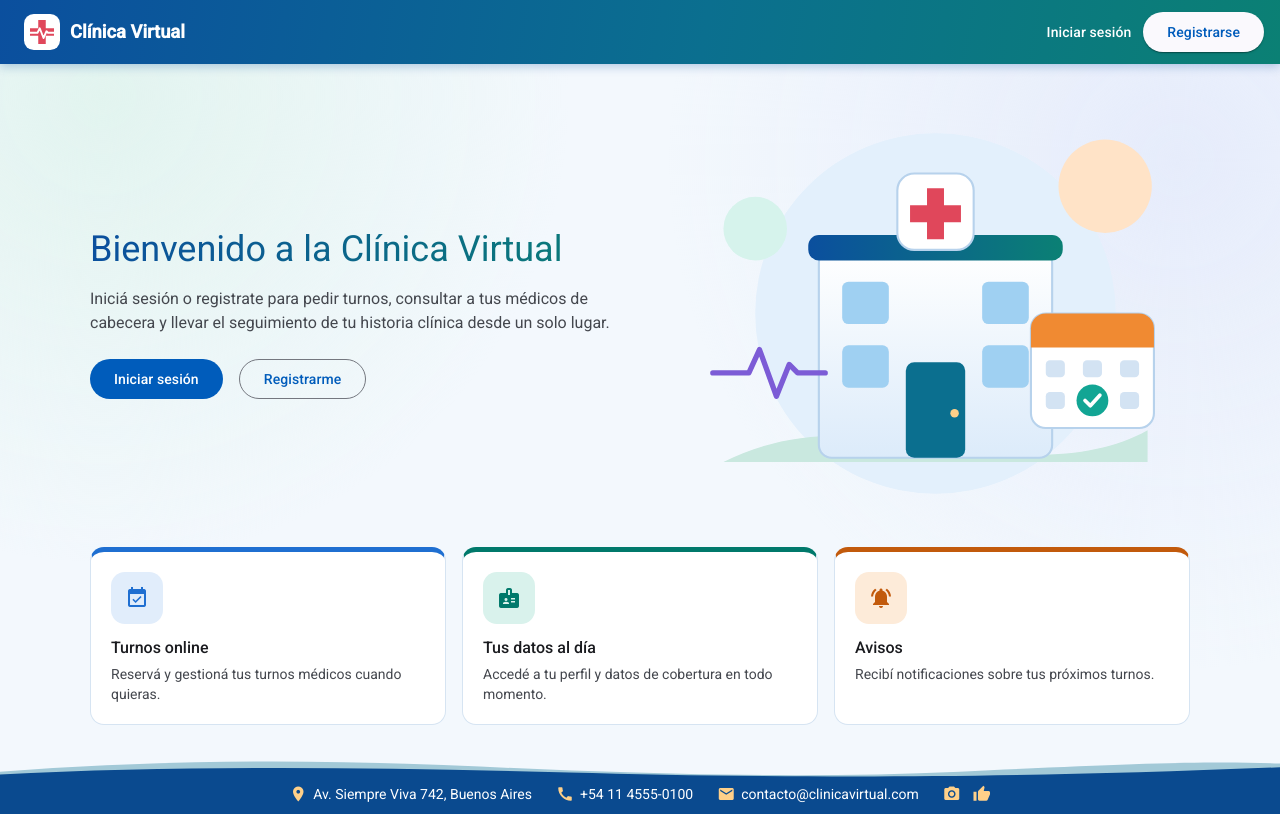
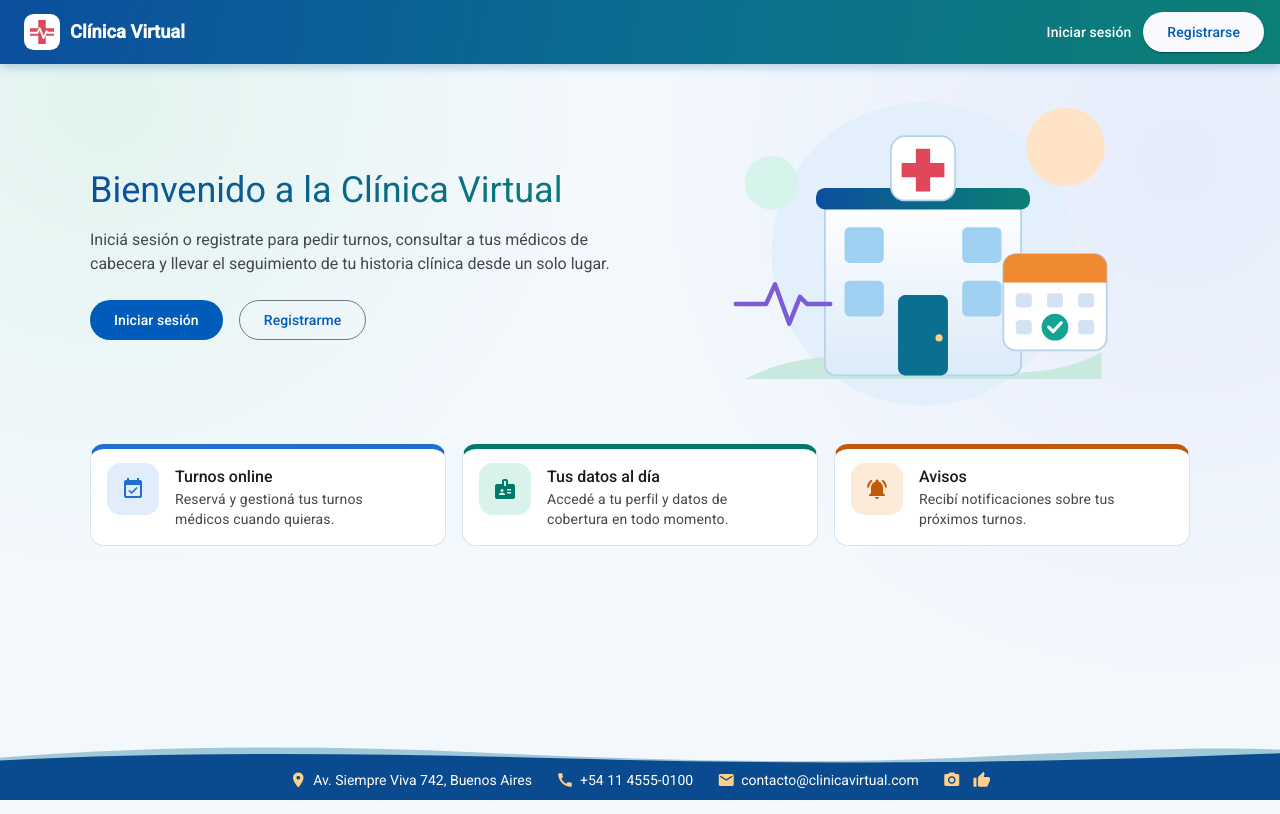
Before and after one commit to Yuima98/SdG-Turnos-Medicos-frontend-Canello-DiPasquale, an Angular app: page / in a window 1280 px wide. Built offline with nearby package versions, Linux system fonts and the light colour scheme.

Commit message:
Tarjetas de inicio con mat-card y estados de turno con mat-chip
Incluye las grillas del inicio adaptadas a pantallas chicas y el resto de la compactación en home.scss y styles.scss.

```diff
--- a/src/app/features/home/home.html
+++ b/src/app/features/home/home.html
@@ -7,7 +7,8 @@
 
     <div class="accesos">
       @for (acceso of accesos(); track acceso.ruta) {
-        <a class="acceso" [routerLink]="acceso.ruta" [class]="'tono-' + acceso.tono">
+        <mat-card appearance="outlined" class="acceso" [class]="'tono-' + acceso.tono">
+          <a class="acceso-enlace" [routerLink]="acceso.ruta">
             <span class="acceso-icono"><mat-icon aria-hidden="true">{{ acceso.icono }}</mat-icon></span>
             <span class="acceso-texto">
               <strong>{{ acceso.etiqueta }}</strong>
@@ -15,6 +16,7 @@
             </span>
             <mat-icon class="acceso-flecha" aria-hidden="true">arrow_forward</mat-icon>
           </a>
+        </mat-card>
       }
     </div>
   </section>
@@ -36,20 +38,26 @@
   </section>
 
   <section class="beneficios">
-    <article class="beneficio tono-azul">
-      <span class="acceso-icono"><mat-icon aria-hidden="true">event_available</mat-icon></span>
-      <h2>Turnos online</h2>
-      <p>Reservá y gestioná tus turnos médicos cuando quieras.</p>
-    </article>
-    <article class="beneficio tono-verde">
-      <span class="acceso-icono"><mat-icon aria-hidden="true">badge</mat-icon></span>
-      <h2>Tus datos al día</h2>
-      <p>Accedé a tu perfil y datos de cobertura en todo momento.</p>
-    </article>
-    <article class="beneficio tono-naranja">
-      <span class="acceso-icono"><mat-icon aria-hidden="true">notifications_active</mat-icon></span>
-      <h2>Avisos</h2>
-      <p>Recibí notificaciones sobre tus próximos turnos.</p>
-    </article>
+    <mat-card appearance="outlined" class="beneficio tono-azul">
+      <mat-card-header>
+        <span mat-card-avatar class="acceso-icono"><mat-icon aria-hidden="true">event_available</mat-icon></span>
+        <h2 mat-card-title>Turnos online</h2>
+        <p mat-card-subtitle>Reservá y gestioná tus turnos médicos cuando quieras.</p>
+      </mat-card-header>
+    </mat-card>
+    <mat-card appearance="outlined" class="beneficio tono-verde">
+      <mat-card-header>
+        <span mat-card-avatar class="acceso-icono"><mat-icon aria-hidden="true">badge</mat-icon></span>
+        <h2 mat-card-title>Tus datos al día</h2>
+        <p mat-card-subtitle>Accedé a tu perfil y datos de cobertura en todo momento.</p>
+      </mat-card-header>
+    </mat-card>
+    <mat-card appearance="outlined" class="beneficio tono-naranja">
+      <mat-card-header>
+        <span mat-card-avatar class="acceso-icono"><mat-icon aria-hidden="true">notifications_active</mat-icon></span>
+        <h2 mat-card-title>Avisos</h2>
+        <p mat-card-subtitle>Recibí notificaciones sobre tus próximos turnos.</p>
+      </mat-card-header>
+    </mat-card>
   </section>
 }
--- a/src/app/features/home/home.scss
+++ b/src/app/features/home/home.scss
@@ -15,30 +15,34 @@
 
 .accesos {
   display: grid;
-  grid-template-columns: repeat(auto-fill, minmax(320px, 1fr));
+  grid-template-columns: repeat(auto-fill, minmax(min(100%, 320px), 1fr));
   gap: 16px;
 }
 
 .acceso {
-  display: flex;
-  align-items: center;
-  gap: 16px;
-  padding: 20px;
-  border: 1px solid var(--borde-suave);
+  --mat-card-outlined-outline-color: var(--borde-suave);
+  --mat-card-outlined-container-shape: 14px;
+
   border-left: 5px solid var(--tono);
-  border-radius: 14px;
-  background: #ffffff;
-  color: inherit;
-  text-decoration: none;
   transition:
     transform 0.15s ease,
     box-shadow 0.15s ease;
 
   &:hover,
-  &:focus-visible {
+  &:focus-within {
     transform: translateY(-2px);
     box-shadow: 0 8px 20px rgb(11 79 158 / 14%);
   }
+}
+
+.acceso-enlace {
+  display: flex;
+  align-items: center;
+  gap: 16px;
+  padding: 20px;
+  border-radius: inherit;
+  color: inherit;
+  text-decoration: none;
 }
 
 .acceso-icono {
@@ -74,12 +78,12 @@
 
 .heroe {
   display: grid;
-  grid-template-columns: 1.1fr 1fr;
+  grid-template-columns: repeat(auto-fit, minmax(min(100%, 340px), 1fr));
   align-items: center;
   gap: 32px;
   max-width: 1100px;
   margin: 0 auto;
-  padding: 48px 24px 24px;
+  padding: 20px 24px 12px;
 
   h1 {
     margin: 0 0 16px;
@@ -97,7 +101,8 @@
 
   img {
     width: 100%;
-    height: auto;
+    max-height: min(44vh, 340px);
+    object-fit: contain;
   }
 }
 
@@ -109,27 +114,36 @@
 
 .beneficios {
   display: grid;
-  grid-template-columns: repeat(3, 1fr);
+  grid-template-columns: repeat(auto-fit, minmax(min(100%, 260px), 1fr));
   gap: 16px;
   max-width: 1100px;
   margin: 0 auto;
-  padding: 8px 24px 32px;
+  padding: 8px 24px 16px;
 }
 
 .beneficio {
-  padding: 20px;
-  border: 1px solid var(--borde-suave);
+  --mat-card-outlined-outline-color: var(--borde-suave);
+  --mat-card-outlined-container-shape: 14px;
+
   border-top: 5px solid var(--tono);
-  border-radius: 14px;
-  background: #ffffff;
+
+  mat-card-header {
+    align-items: center;
+    padding: 14px 16px;
+  }
+
+  .acceso-icono {
+    margin-right: 0;
+  }
 
   h2 {
-    margin: 12px 0 4px;
+    margin: 0;
     font: var(--mat-sys-title-medium);
   }
 
   p {
     margin: 0;
+    font: var(--mat-sys-body-medium);
     color: var(--mat-sys-on-surface-variant);
   }
 }
--- a/src/app/features/home/home.ts
+++ b/src/app/features/home/home.ts
@@ -1,13 +1,14 @@
 import { Component, computed, inject } from '@angular/core';
 import { RouterLink } from '@angular/router';
 import { MatButtonModule } from '@angular/material/button';
+import { MatCardModule } from '@angular/material/card';
 import { MatIconModule } from '@angular/material/icon';
 import { Auth } from '../../core/services/auth';
 import { MENU_POR_ROL } from '../../shared/menu-por-rol';
 
 @Component({
   selector: 'app-home',
-  imports: [RouterLink, MatButtonModule, MatIconModule],
+  imports: [RouterLink, MatButtonModule, MatCardModule, MatIconModule],
   templateUrl: './home.html',
   styleUrl: './home.scss',
 })
--- a/src/app/features/medico/turnos-programados/turnos-programados.html
+++ b/src/app/features/medico/turnos-programados/turnos-programados.html
@@ -48,7 +48,7 @@
       <ng-container matColumnDef="estado">
         <th mat-header-cell *matHeaderCellDef>Estado</th>
         <td mat-cell *matCellDef="let turno">
-          <span class="estado-turno" [class]="turno.estado">{{ turno.estado }}</span>
+          <mat-chip-set><mat-chip class="estado-turno" [class]="turno.estado" disableRipple>{{ turno.estado }}</mat-chip></mat-chip-set>
         </td>
       </ng-container>
       <ng-container matColumnDef="acciones">
--- a/src/app/features/medico/turnos-programados/turnos-programados.ts
+++ b/src/app/features/medico/turnos-programados/turnos-programados.ts
@@ -1,6 +1,7 @@
 import { DatePipe } from '@angular/common';
 import { Component, inject, signal } from '@angular/core';
 import { MatButtonModule } from '@angular/material/button';
+import { MatChipsModule } from '@angular/material/chips';
 import { MatDatepickerModule } from '@angular/material/datepicker';
 import { MatDialog } from '@angular/material/dialog';
 import { MatFormFieldModule } from '@angular/material/form-field';
@@ -26,6 +27,7 @@ import { AtencionDialogo } from './atencion-dialogo';
     DatePipe,
     EstadoLista,
     MatButtonModule,
+    MatChipsModule,
     MatDatepickerModule,
     MatFormFieldModule,
     MatIconModule,
--- a/src/app/features/paciente/mis-turnos/mis-turnos.html
+++ b/src/app/features/paciente/mis-turnos/mis-turnos.html
@@ -18,7 +18,7 @@
             <mat-panel-title>{{ turno.fecha | date: 'dd/MM/yyyy' }} — {{ turno.hora }}</mat-panel-title>
             <mat-panel-description>
               {{ turno.especialidad }}
-              <span class="estado-turno" [class]="turno.estado">{{ turno.estado }}</span>
+              <mat-chip-set><mat-chip class="estado-turno" [class]="turno.estado" disableRipple>{{ turno.estado }}</mat-chip></mat-chip-set>
             </mat-panel-description>
           </mat-expansion-panel-header>
 
--- a/src/app/features/paciente/mis-turnos/mis-turnos.ts
+++ b/src/app/features/paciente/mis-turnos/mis-turnos.ts
@@ -2,6 +2,7 @@ import { DatePipe } from '@angular/common';
 import { Component, computed, inject } from '@angular/core';
 import { RouterLink } from '@angular/router';
 import { MatButtonModule } from '@angular/material/button';
+import { MatChipsModule } from '@angular/material/chips';
 import { MatExpansionModule } from '@angular/material/expansion';
 import { Turno } from '../../../core/models/turno.model';
 import { Avisos } from '../../../core/services/avisos';
@@ -20,7 +21,7 @@ function momento(turno: Turno): number {
 
 @Component({
   selector: 'app-mis-turnos',
-  imports: [DatePipe, RouterLink, EstadoLista, MatButtonModule, MatExpansionModule],
+  imports: [DatePipe, RouterLink, EstadoLista, MatButtonModule, MatChipsModule, MatExpansionModule],
   templateUrl: './mis-turnos.html',
   styleUrl: './mis-turnos.scss',
 })
--- a/src/styles.scss
+++ b/src/styles.scss
@@ -51,7 +51,7 @@ body {
 .pagina {
   max-width: 1200px;
   margin: 0 auto;
-  padding: 24px;
+  padding: 16px 24px;
 }
 
 .pagina-encabezado {
@@ -159,25 +159,25 @@ body {
 }
 
 .estado-turno {
-  display: inline-block;
-  padding: 2px 10px;
-  border-radius: 12px;
-  font: var(--mat-sys-label-medium);
+  --mat-chip-container-height: 24px;
+  --mat-chip-container-shape-radius: 12px;
+  --mat-chip-outline-width: 0;
+
   text-transform: capitalize;
 
   &.confirmado {
-    color: #0b5394;
-    background: #d9e8f7;
+    --mat-chip-elevated-container-color: #d9e8f7;
+    --mat-chip-label-text-color: #0b5394;
   }
 
   &.atendido {
-    color: #1b6b34;
-    background: #d8f0df;
+    --mat-chip-elevated-container-color: #d8f0df;
+    --mat-chip-label-text-color: #1b6b34;
   }
 
   &.cancelado {
-    color: #a11d1d;
-    background: #fadcdc;
+    --mat-chip-elevated-container-color: #fadcdc;
+    --mat-chip-label-text-color: #a11d1d;
   }
 }
 
```
Lines whose indentation alone changed are shown as unchanged.
